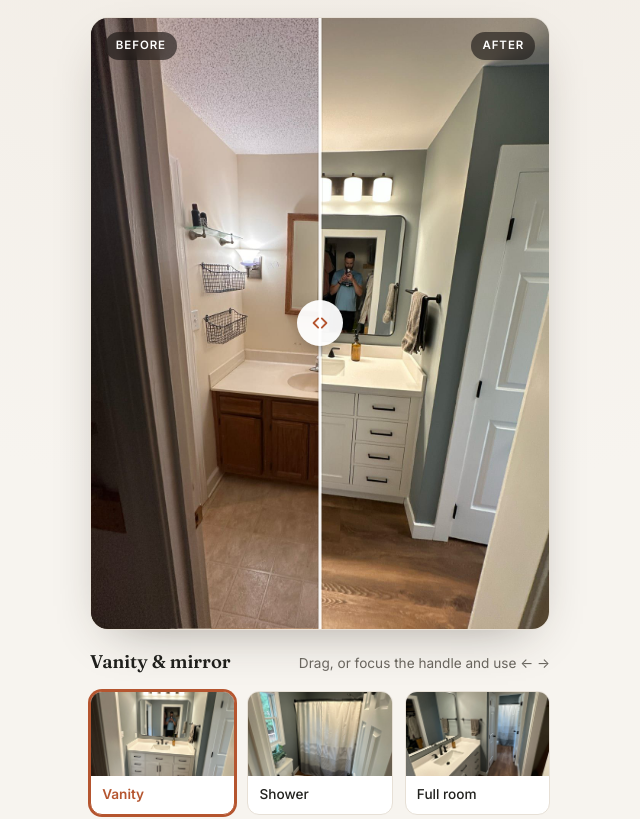
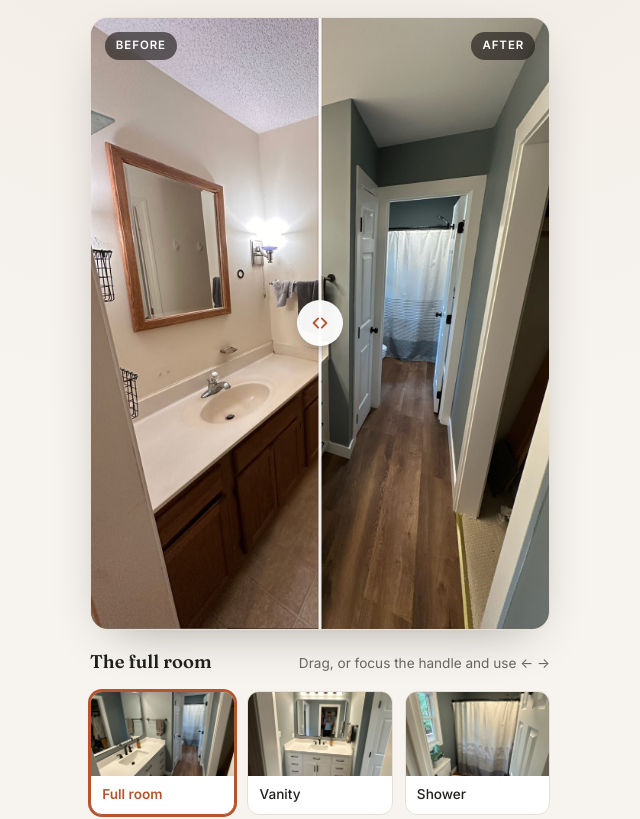
Before and after one commit to luketomlinson/bathroom-reno, a plain HTML site: page index.html in a window 1280 px wide. Shown: the part 161-980 px from the top of the page, without its empty margins (320-960 px from the left). Drawn offline with Linux system fonts and the light colour scheme.

Commit message:
Order views full room, then vanity, then shower
Puts the full-room view first and makes it the default pair shown on
load (figure images, alt text, and caption updated to match), followed
by vanity then shower. README view list reordered to match.

Co-authored-by: Copilot App <223556219+Copilot@users.noreply.github.com>
Copilot-Session: e64697c6-5302-4ed5-bff4-e0c2e660b991

```diff
--- a/index.html
+++ b/index.html
@@ -31,16 +31,16 @@
         <img
           class="ba__img ba__img--after"
           id="imgAfter"
-          src="images/vanity-after.jpg"
-          alt="Vanity and mirror after renovation"
+          src="images/full-after.jpg"
+          alt="The full room after renovation"
           draggable="false"
           decoding="async"
         />
         <img
           class="ba__img ba__img--before"
           id="imgBefore"
-          src="images/vanity-before.jpg"
-          alt="Vanity and mirror before renovation"
+          src="images/full-before.jpg"
+          alt="The full room before renovation"
           draggable="false"
           decoding="async"
         />
@@ -69,7 +69,7 @@
       </figure>
 
       <div class="compare__bar">
-        <p class="compare__caption" id="caption">Vanity &amp; mirror</p>
+        <p class="compare__caption" id="caption">The full room</p>
         <p class="compare__hint" id="hint">Drag, or focus the handle and use ← →</p>
       </div>
 
@@ -78,6 +78,16 @@
           type="button"
           class="scene is-active"
           aria-current="true"
+          data-before="images/full-before.jpg"
+          data-after="images/full-after.jpg"
+          data-title="The full room"
+        >
+          <img src="images/full-after.jpg" alt="" loading="lazy" />
+          <span class="scene__name">Full room</span>
+        </button>
+        <button
+          type="button"
+          class="scene"
           data-before="images/vanity-before.jpg"
           data-after="images/vanity-after.jpg"
           data-title="Vanity &amp; mirror"
@@ -94,16 +104,6 @@
         >
           <img src="images/shower-after.jpg" alt="" loading="lazy" />
           <span class="scene__name">Shower</span>
-        </button>
-        <button
-          type="button"
-          class="scene"
-          data-before="images/full-before.jpg"
-          data-after="images/full-after.jpg"
-          data-title="The full room"
-        >
-          <img src="images/full-after.jpg" alt="" loading="lazy" />
-          <span class="scene__name">Full room</span>
         </button>
       </div>
     </section>
```
Also changed, not shown: 1 other file.
